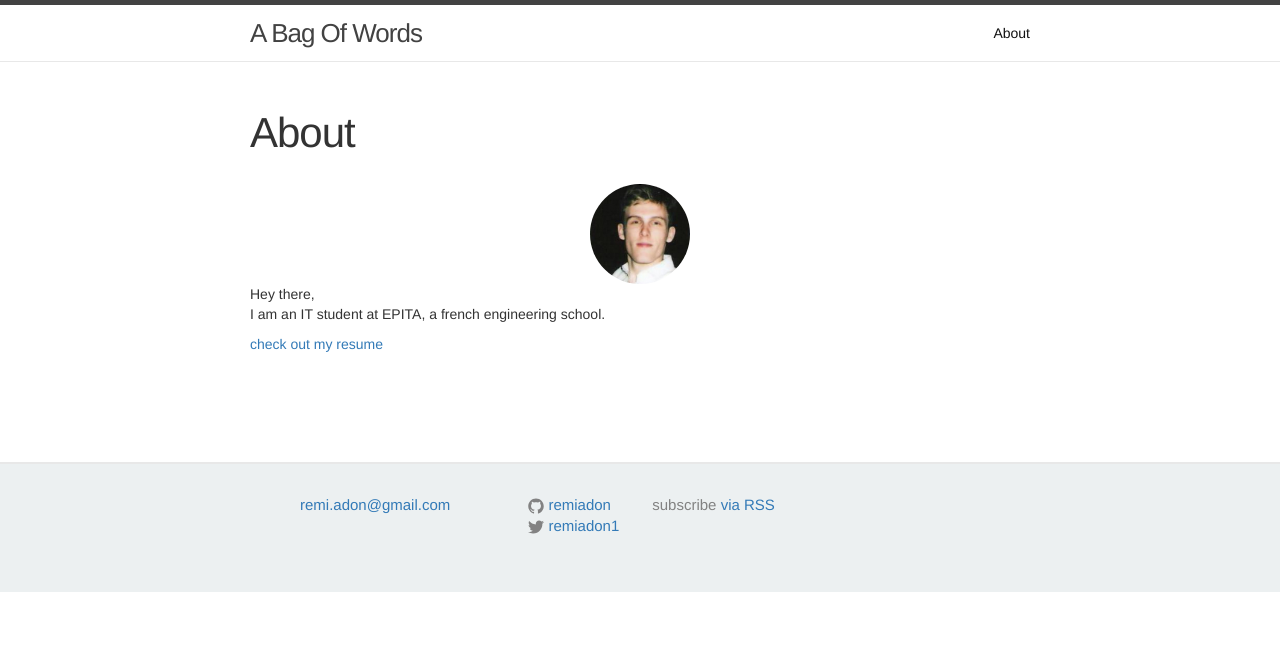
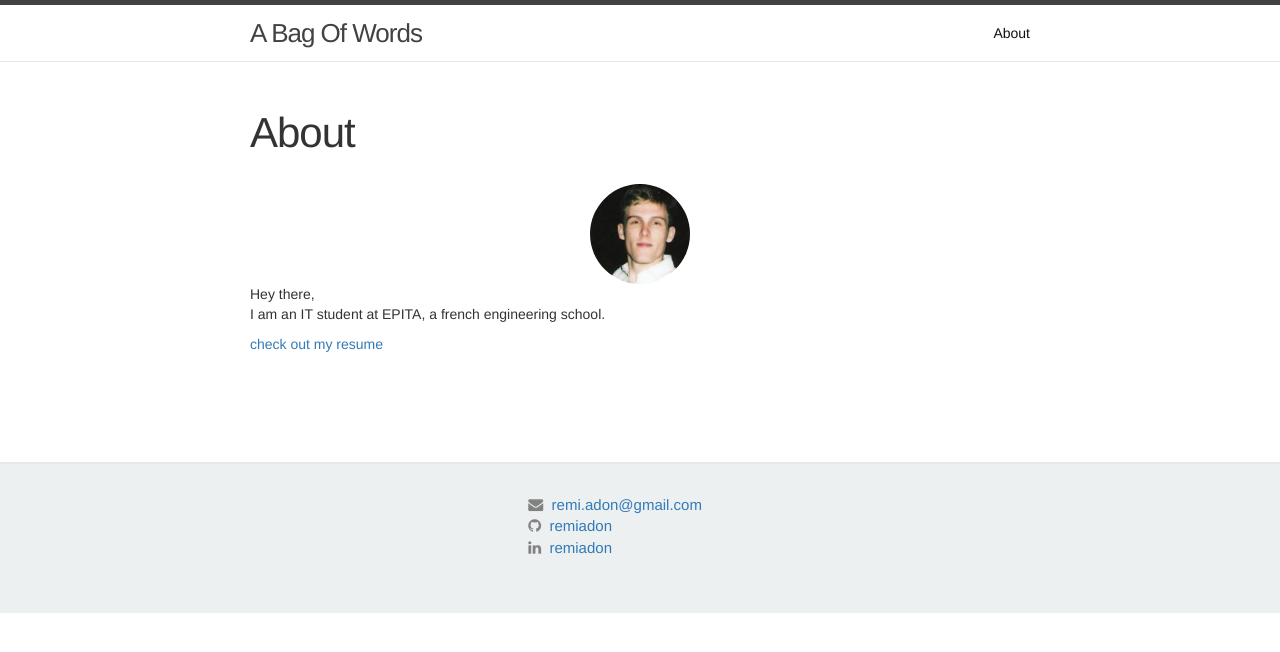
Before and after one commit to remiadon/remiadon.github.io, a Jekyll site: the page built from about.md, in a window 1280 px wide. Shown: the top 652 px of the page. Built offline with Jekyll 4.4.1, drawn with Linux system fonts in a browser that asks for light colours; nearby versions of some CDN libraries.

Commit message:
basic footer

```diff
--- a/_config.yml
+++ b/_config.yml
@@ -5,7 +5,8 @@ description: > # this means to ignore newlines until "baseurl:"This is my person
 baseurl: "" # the subpath of your site, e.g. /blog/
 url: "http://yourdomain.com" # the base hostname & protocol for your site
 twitter_username: remiadon1
-github_username:  remiadon
+github_username: remiadon
+linkedin_url: https://remiadon.com
 
 # Build settings
 markdown: kramdown
--- a/_includes/footer.html
+++ b/_includes/footer.html
@@ -6,51 +6,29 @@
 
     <div class="footer-col-wrapper">
       <div class="footer-col  footer-col-1">
-        <ul class="contact-list">
-          <!-- <li>{{ site.title }}</li> -->
-          <li><a href="mailto:{{ site.email }}">{{ site.email }}</a></li>
-        </ul>
       </div>
-
-      <div class="footer-col  footer-col-2">
+      <div class="footer-col">
         <ul class="social-media-list">
+        <li><i class="fa fa-envelope"></i>&nbsp;&nbsp;<span><a href="mailto:{{ site.email }}">{{ site.email }}</a></span>
+        </li>
         {% if site.github_username %}
+        <li><i class="fa fa-github"></i>&nbsp;&nbsp;<span><a href="https://github.com/{{ site.github_username }}" target="_blank">{{ site.github_username }}</a></span>
+        </li>
         <li>
-            <a href="https://github.com/{{ site.github_username }}">
-              <span class="icon  icon--github">
-                <svg viewBox="0 0 16 16">
-                  <path fill="#828282" d="M7.999,0.431c-4.285,0-7.76,3.474-7.76,7.761 c0,3.428,2.223,6.337,5.307,7.363c0.388,0.071,0.53-0.168,0.53-0.374c0-0.184-0.007-0.672-0.01-1.32 c-2.159,0.469-2.614-1.04-2.614-1.04c-0.353-0.896-0.862-1.135-0.862-1.135c-0.705-0.481,0.053-0.472,0.053-0.472 c0.779,0.055,1.189,0.8,1.189,0.8c0.692,1.186,1.816,0.843,2.258,0.645c0.071-0.502,0.271-0.843,0.493-1.037 C4.86,11.425,3.049,10.76,3.049,7.786c0-0.847,0.302-1.54,0.799-2.082C3.768,5.507,3.501,4.718,3.924,3.65 c0,0,0.652-0.209,2.134,0.796C6.677,4.273,7.34,4.187,8,4.184c0.659,0.003,1.323,0.089,1.943,0.261 c1.482-1.004,2.132-0.796,2.132-0.796c0.423,1.068,0.157,1.857,0.077,2.054c0.497,0.542,0.798,1.235,0.798,2.082 c0,2.981-1.814,3.637-3.543,3.829c0.279,0.24,0.527,0.713,0.527,1.437c0,1.037-0.01,1.874-0.01,2.129 c0,0.208,0.14,0.449,0.534,0.373c3.081-1.028,5.302-3.935,5.302-7.362C15.76,3.906,12.285,0.431,7.999,0.431z"/>
-                </svg>
-              </span>
-
-              <span class="username">{{ site.github_username }}</span>
-            </a>
+          <i class="fa fa-linkedin"></i>&nbsp;&nbsp;<span><a href="https://fr.linkedin.com/in/{{ site.github_username }}" target="_blank">{{ site.github_username }}</a></span>
         </li>
         {% endif %}
-
-          {% if site.twitter_username %}
-          <li>
-            <a href="https://twitter.com/{{ site.twitter_username }}">
-              <span class="icon  icon--twitter">
-                <svg viewBox="0 0 16 16">
-                  <path fill="#828282" d="M15.969,3.058c-0.586,0.26-1.217,0.436-1.878,0.515c0.675-0.405,1.194-1.045,1.438-1.809
-                  c-0.632,0.375-1.332,0.647-2.076,0.793c-0.596-0.636-1.446-1.033-2.387-1.033c-1.806,0-3.27,1.464-3.27,3.27 c0,0.256,0.029,0.506,0.085,0.745C5.163,5.404,2.753,4.102,1.14,2.124C0.859,2.607,0.698,3.168,0.698,3.767 c0,1.134,0.577,2.135,1.455,2.722C1.616,6.472,1.112,6.325,0.671,6.08c0,0.014,0,0.027,0,0.041c0,1.584,1.127,2.906,2.623,3.206 C3.02,9.402,2.731,9.442,2.433,9.442c-0.211,0-0.416-0.021-0.615-0.059c0.416,1.299,1.624,2.245,3.055,2.271 c-1.119,0.877-2.529,1.4-4.061,1.4c-0.264,0-0.524-0.015-0.78-0.046c1.447,0.928,3.166,1.469,5.013,1.469 c6.015,0,9.304-4.983,9.304-9.304c0-0.142-0.003-0.283-0.009-0.423C14.976,4.29,15.531,3.714,15.969,3.058z"/>
-                </svg>
-              </span>
-
-              <span class="username">{{ site.twitter_username }}</span>
-            </a>
+        <!-- {% if site.twitter_username %}
+        <li><i class="fa fa-twitter"></i><span><a href="https://twitter.com/{{ site.twitter_username }}">&nbsp;&nbsp;{{ site.twitter_username }}</a></span>
         </li>
-          {% endif %}
+        {% endif %} -->
+        <!-- {% if site.linkedin_url %} -->
+        <!-- <li>
+          <i class="fa fa-linkedin"></i>&nbsp;&nbsp;<span><a href="https://github.com/{{ site.github_username }}" target="_blank">{{ site.github_username }}</a></span>
+        </li> -->
+        <!-- {% endif %} -->
       </ul>
-      </div>
-
-      <div class="footer-col  footer-col-3">
-        <!-- <p class="text">{{ site.description }}</p> -->
-        <p class="rss-subscribe">subscribe <a href="{{ "/feed.xml" | prepend: site.baseurl }}">via RSS</a></p>
       </div>
   </div>
 
-  </div>
-
 </footer>
--- a/_includes/head.html
+++ b/_includes/head.html
@@ -7,6 +7,7 @@
   <meta name="description" content="{% if page.excerpt %}{{ page.excerpt | strip_html | strip_newlines | truncate: 160 }}{% else %}{{ site.description }}{% endif %}">
 
   <link rel="stylesheet" href="{{ "/css/main.css" | prepend: site.baseurl }}">
+  <link rel="stylesheet" href="//maxcdn.bootstrapcdn.com/font-awesome/4.3.0/css/font-awesome.min.css">
   <link rel="stylesheet" href="http://maxcdn.bootstrapcdn.com/bootstrap/3.3.4/css/bootstrap.min.css">
   <link rel="canonical" href="{{ page.url | replace:'index.html','' | prepend: site.baseurl | prepend: site.url }}">
   <link rel="alternate" type="application/rss+xml" title="{{ site.title }}" href="{{ "/feed.xml" | prepend: site.baseurl | prepend: site.url }}" />
```
Lines whose indentation alone changed are shown as unchanged.
